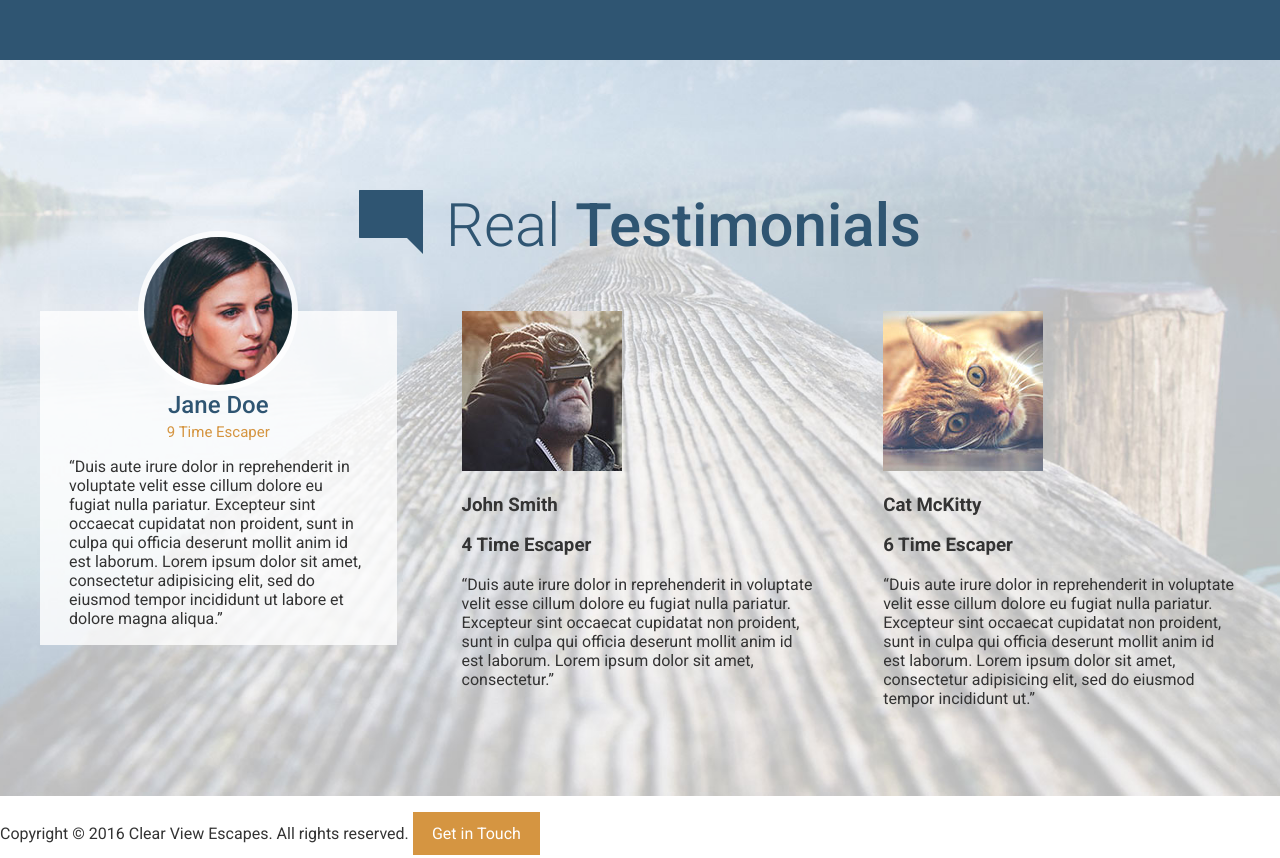
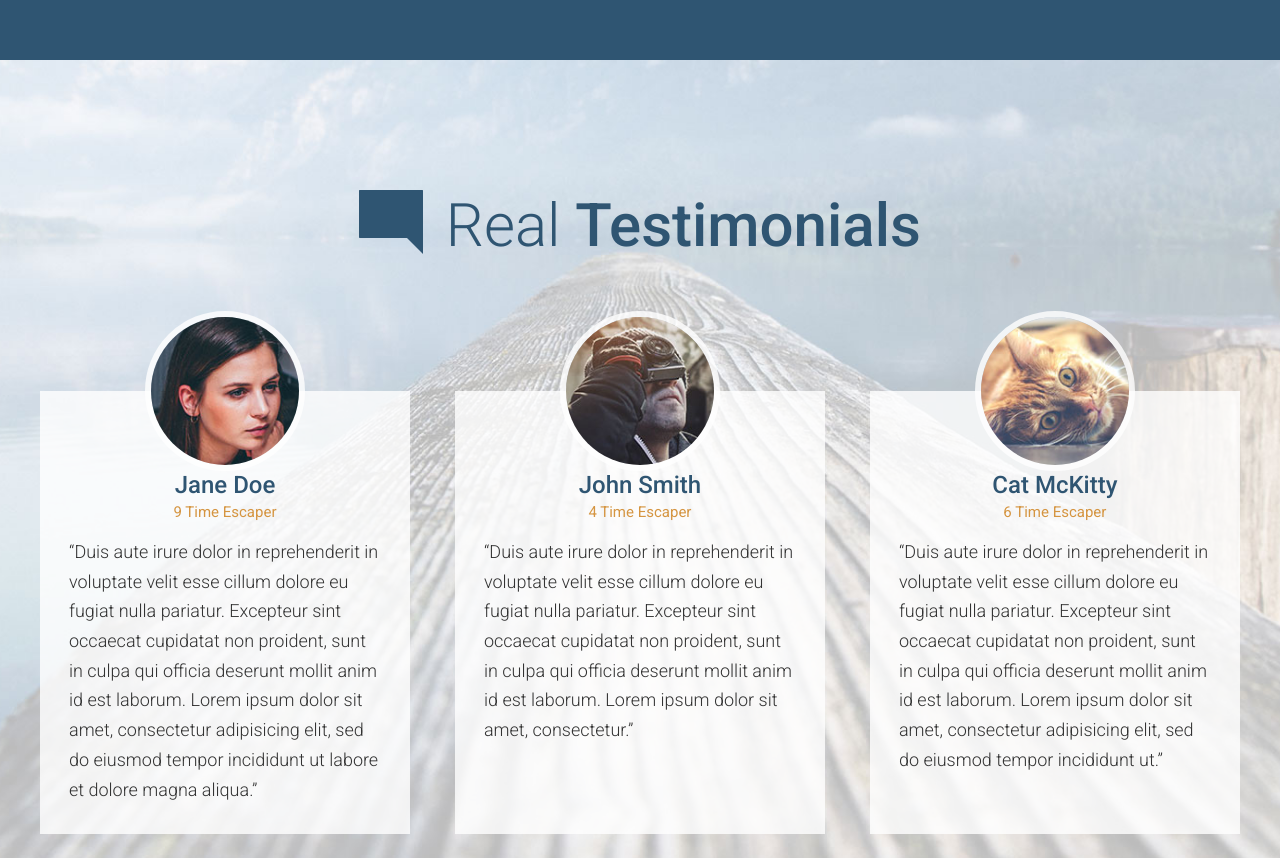
Before and after one commit to ywCN/travel-site, a website: page app/index.html in a window 1280 px wide. Shown: the part 2980-3838 px from the top of the page. Drawn offline with Linux system fonts and the light colour scheme.

Commit message:
finished most part of testimonials

```diff
--- a/app/assets/styles/base/_mixins.css
+++ b/app/assets/styles/base/_mixins.css
@@ -11,7 +11,7 @@
 }
 
 @define-mixin atLarge {
-  @media (min-width: 1200px) {
+  @media (min-width: 1010px) {
     @mixin-content;
   }
 }
--- a/app/assets/styles/modules/_page-section.css
+++ b/app/assets/styles/modules/_page-section.css
@@ -5,6 +5,13 @@
     padding: 4.5rem 0;
   }
 
+  &--no-b-padding-until-medium {
+    padding-bottom: 0;
+
+    @mixin atMedium {
+      padding-bottom: 4.5rem;
+    }
+  }
 
   &--blue {
     background-color: $mainBlue;
@@ -12,8 +19,12 @@
   }
 
   &--testimonials {
-    background: url('/assets/images/testimonials-bg.jpg') top center no-repeat;
-    background-size: cover;
+    background-color: #e0e6ef;
+
+    @mixin atMedium {
+      background: url('/assets/images/testimonials-bg.jpg') top center no-repeat;
+      background-size: cover;
+    }
   }
 
 }
--- a/app/assets/styles/modules/_row.css
+++ b/app/assets/styles/modules/_row.css
@@ -1,6 +1,10 @@
 .row {
 
   @mixin clearfix;
+
+  &--t-padding {
+    padding-top: 80px;
+  }
 
   &--gutters {
     margin-right: -65px;
@@ -10,12 +14,20 @@
     margin-right: -100px;
   }
 
+  &--gutters-small {
+    margin-right: -45px;
+  }
+
   &--gutters > div {
     padding-right: 65px;
   }
 
   &--gutters-large > div {
     padding-right: 100px;
+  }
+
+  &--gutters-small > div {
+    padding-right: 45px;
   }
 
   &__b-margin-until-medium {
@@ -50,7 +62,20 @@
     &__medium-8--smaller {
       width: 63%;
     }
+
   }
 
+  /* Begin Equal Height Rules */
+  &--equal-height-at-medium {
+    @mixin atMedium {
+      display: flex;
+    }
+
+    & > div {
+      float: none;
+      display: flex;
+    }
+
+  }
 
 }
--- a/app/assets/styles/modules/_wrapper.css
+++ b/app/assets/styles/modules/_wrapper.css
@@ -8,6 +8,16 @@
 
   &--medium {
     max-width: 976px;
+  }
+
+  &--no-padding-until-medium {
+    padding-left: 0;
+    padding-right: 0;
+
+    @mixin atMedium {
+      padding-left: 18px;
+      padding-right: 18px;
+    }
   }
 
   .wrapper {
--- a/app/index.html
+++ b/app/index.html
@@ -111,11 +111,11 @@
     </div>
   </div>
 
-  <div id="testimonials" class="page-section page-section--testimonials">
-    <div class="wrapper">
+  <div id="testimonials" class="page-section page-section--no-b-padding-until-medium page-section--testimonials">
+    <div class="wrapper wrapper--no-padding-until-medium">
       <h2 class="section-title section-title--blue"><img class="section-title__icon" src="assets/images/icons/comment.svg"> Real <strong>Testimonials</strong></h2>
 
-      <div class="row row--gutters">
+      <div class="row row--gutters row--equal-height-at-medium row--gutters-small row--t-padding generic-content-container">
         <div class="row__medium-4">
           <div class="testimonial">
             <div class="testimonial__photo">
@@ -128,17 +128,25 @@
         </div>
 
         <div class="row__medium-4">
-          <img src="assets/images/testimonial-john.jpg">
-          <h3>John Smith</h3>
-          <h3>4 Time Escaper</h3>
-          <p>&ldquo;Duis aute irure dolor in reprehenderit in voluptate velit esse cillum dolore eu fugiat nulla pariatur. Excepteur sint occaecat cupidatat non proident, sunt in culpa qui officia deserunt mollit anim id est laborum. Lorem ipsum dolor sit amet, consectetur.&rdquo;</p>
+          <div class="testimonial">
+            <div class="testimonial__photo">
+              <img src="assets/images/testimonial-john.jpg">
+            </div>
+            <h3 class="testimonial__title">John Smith</h3>
+            <h4 class="testimonial__subtitle">4 Time Escaper</h4>
+            <p>&ldquo;Duis aute irure dolor in reprehenderit in voluptate velit esse cillum dolore eu fugiat nulla pariatur. Excepteur sint occaecat cupidatat non proident, sunt in culpa qui officia deserunt mollit anim id est laborum. Lorem ipsum dolor sit amet, consectetur.&rdquo;</p>
+          </div>
         </div>
 
         <div class="row__medium-4">
-          <img src="assets/images/testimonial-cat.jpg">
-          <h3>Cat McKitty</h3>
-          <h3>6 Time Escaper</h3>
-          <p>&ldquo;Duis aute irure dolor in reprehenderit in voluptate velit esse cillum dolore eu fugiat nulla pariatur. Excepteur sint occaecat cupidatat non proident, sunt in culpa qui officia deserunt mollit anim id est laborum. Lorem ipsum dolor sit amet, consectetur adipisicing elit, sed do eiusmod tempor incididunt ut.&rdquo;</p>
+          <div class="testimonial testimonial--last">
+            <div class="testimonial__photo">
+              <img src="assets/images/testimonial-cat.jpg">
+            </div>
+            <h3 class="testimonial__title">Cat McKitty</h3>
+            <h4 class="testimonial__subtitle">6 Time Escaper</h4>
+            <p>&ldquo;Duis aute irure dolor in reprehenderit in voluptate velit esse cillum dolore eu fugiat nulla pariatur. Excepteur sint occaecat cupidatat non proident, sunt in culpa qui officia deserunt mollit anim id est laborum. Lorem ipsum dolor sit amet, consectetur adipisicing elit, sed do eiusmod tempor incididunt ut.&rdquo;</p>
+          </div>
         </div>
       </div>
     </div>
--- a/app/temp/styles/styles.css
+++ b/app/temp/styles/styles.css
@@ -539,6 +539,19 @@ a {
   max-width: 976px;
 }
 
+.wrapper--no-padding-until-medium {
+  padding-left: 0;
+  padding-right: 0;
+}
+
+@media (min-width: 800px) {
+
+  .wrapper--no-padding-until-medium {
+    padding-left: 18px;
+    padding-right: 18px;
+  }
+}
+
 .wrapper .wrapper {
   padding-left: 0;
   padding-right: 0;
@@ -567,14 +580,32 @@ a {
   }
 }
 
+.page-section--no-b-padding-until-medium {
+  padding-bottom: 0;
+}
+
+@media (min-width: 800px) {
+
+  .page-section--no-b-padding-until-medium {
+    padding-bottom: 4.5rem;
+  }
+}
+
 .page-section--blue {
   background-color: #2f5572;
   color: #FFF;
 }
 
 .page-section--testimonials {
-  background: url('/assets/images/testimonials-bg.jpg') top center no-repeat;
-  background-size: cover;
+  background-color: #e0e6ef;
+}
+
+@media (min-width: 800px) {
+
+  .page-section--testimonials {
+    background: url('/assets/images/testimonials-bg.jpg') top center no-repeat;
+    background-size: cover;
+  }
 }
 
 .headline {
@@ -641,6 +672,10 @@ a {
   display: table;
 }
 
+.row--t-padding {
+  padding-top: 80px;
+}
+
 .row--gutters {
   margin-right: -65px;
 }
@@ -649,12 +684,20 @@ a {
   margin-right: -100px;
 }
 
+.row--gutters-small {
+  margin-right: -45px;
+}
+
 .row--gutters > div {
   padding-right: 65px;
 }
 
 .row--gutters-large > div {
   padding-right: 100px;
+}
+
+.row--gutters-small > div {
+  padding-right: 45px;
 }
 
 .row__b-margin-until-medium {
@@ -689,6 +732,26 @@ a {
   .row__medium-8--smaller {
     width: 63%;
   }
+}
+
+/* Begin Equal Height Rules */
+
+@media (min-width: 800px) {
+
+  .row--equal-height-at-medium {
+    display: -webkit-box;
+    display: -webkit-flex;
+    display: -ms-flexbox;
+    display: flex;
+  }
+}
+
+.row--equal-height-at-medium > div {
+  float: none;
+  display: -webkit-box;
+  display: -webkit-flex;
+  display: -ms-flexbox;
+  display: flex;
 }
 
 .generic-content-container p {
@@ -793,7 +856,20 @@ a {
 
 .testimonial {
   background-color: rgba(255, 255, 255, .8);
-  padding: 0 1.8125rem 1px 1.8125rem;
+  padding: 0 18px 1px 18px;
+  margin-bottom: 98px;
+}
+
+@media (min-width: 800px) {
+
+  .testimonial {
+    margin-bottom: 0;
+    padding: 0 1.8125rem 1px 1.8125rem;
+  }
+}
+
+.testimonial--last {
+  margin-bottom: 0;
 }
 
 .testimonial__photo {
```
